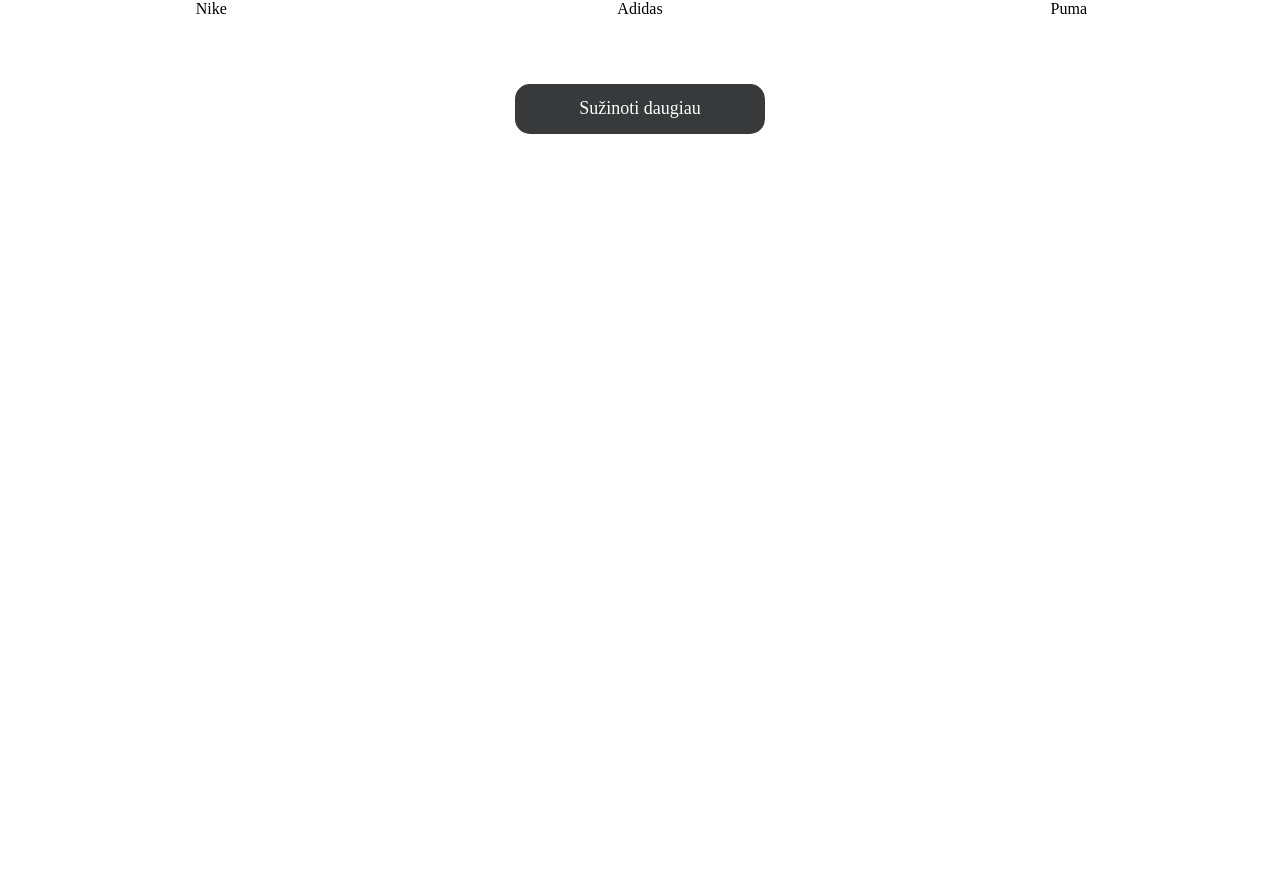
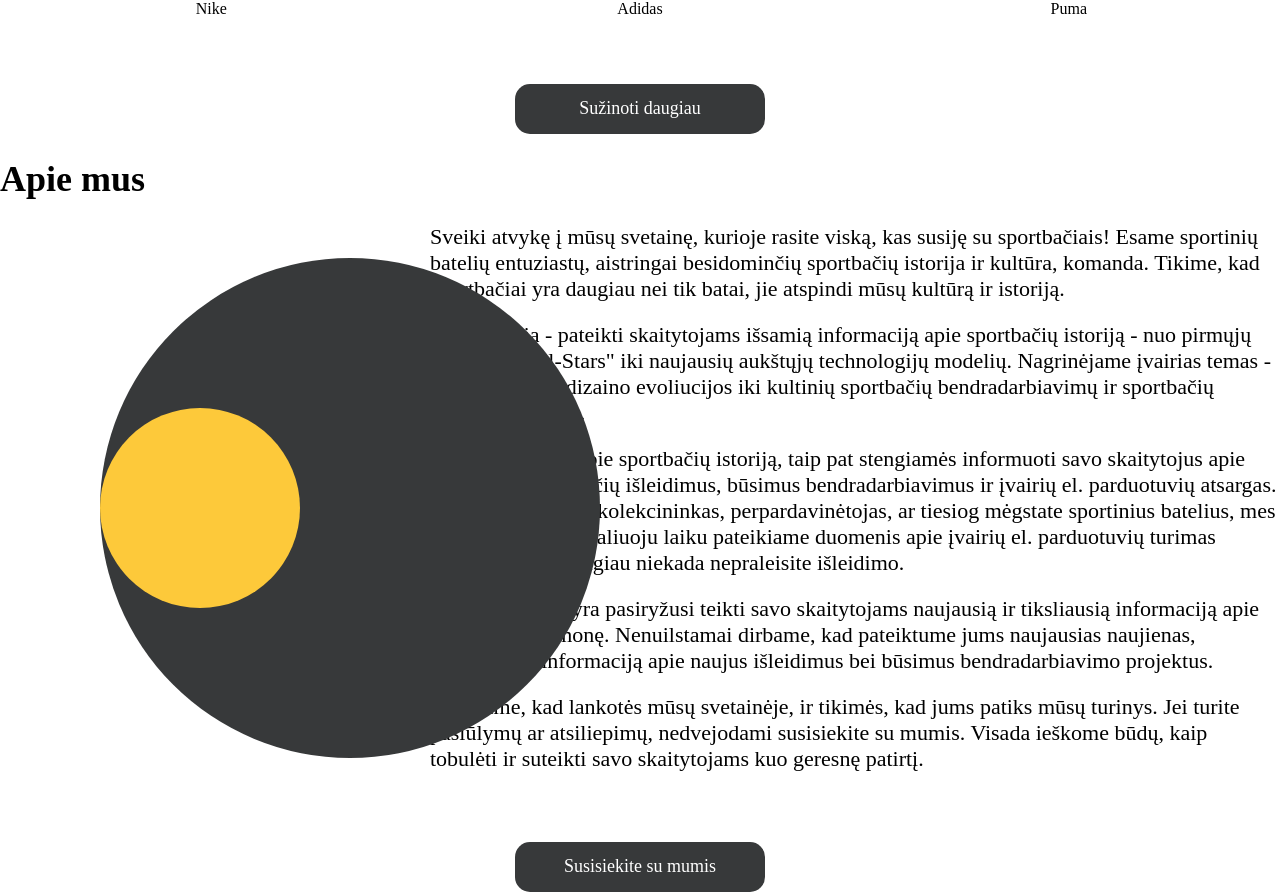
Before and after one commit to Gretamass/know-your-sneakers-frontend, a Vue app: page / in a window 1280 px wide. Shown: the part 2476-3368 px from the top of the page. Before the commit the page ends 2610 px from the top, so only its background shows below. Built offline with nearby package versions, Linux system fonts and the light colour scheme; a web font is replaced by a local one.

Commit message:
add about us section for desktop devices

```diff
--- /dev/null
+++ b/src/components/AboutUsPreview.vue
@@ -0,0 +1,121 @@
+<template>
+  <div class="illustrations">
+    <div class="grey circle"></div>
+    <div class="yellow pill"></div>
+    <div class="grey circle"></div>
+  </div>
+  <div class="about-us-container">
+    <div class="heading-container"><h1>Apie mus</h1></div>
+    <div class="about-us-holder">
+      <div class="illustrations">
+        <div class="grey circle"></div>
+        <div class="yellow circle"></div>
+      </div>
+      <div class="about-us">
+        <span
+          >Sveiki atvykę į mūsų svetainę, kurioje rasite viską, kas susiję su
+          sportbačiais! Esame sportinių batelių entuziastų, aistringai
+          besidominčių sportbačių istorija ir kultūra, komanda. Tikime, kad
+          sportbačiai yra daugiau nei tik batai, jie atspindi mūsų kultūrą ir
+          istoriją.</span
+        >
+        <span
+          >Mūsų misija - pateikti skaitytojams išsamią informaciją apie
+          sportbačių istoriją - nuo pirmųjų "Converse All-Stars" iki naujausių
+          aukštųjų technologijų modelių. Nagrinėjame įvairias temas - nuo
+          sportbačių dizaino evoliucijos iki kultinių sportbačių
+          bendradarbiavimų ir sportbačių kultūros iškilimo.</span
+        >
+        <span
+          >Be informacijos apie sportbačių istoriją, taip pat stengiamės
+          informuoti savo skaitytojus apie naujausius sportbačių išleidimus,
+          būsimus bendradarbiavimus ir įvairių el. parduotuvių atsargas.
+          Nesvarbu, ar esate kolekcininkas, perpardavinėtojas, ar tiesiog
+          mėgstate sportinius batelius, mes jums padėsime. Realiuoju laiku
+          pateikiame duomenis apie įvairių el. parduotuvių turimas atsargas,
+          todėl daugiau niekada nepraleisite išleidimo.</span
+        >
+        <span
+          >Mūsų komanda yra pasiryžusi teikti savo skaitytojams naujausią ir
+          tiksliausią informaciją apie sportbačių pramonę. Nenuilstamai dirbame,
+          kad pateiktume jums naujausias naujienas, apžvalgas ir informaciją
+          apie naujus išleidimus bei būsimus bendradarbiavimo projektus.</span
+        >
+        <span
+          >Dėkojame, kad lankotės mūsų svetainėje, ir tikimės, kad jums patiks
+          mūsų turinys. Jei turite pasiūlymų ar atsiliepimų, nedvejodami
+          susisiekite su mumis. Visada ieškome būdų, kaip tobulėti ir suteikti
+          savo skaitytojams kuo geresnę patirtį.</span
+        >
+      </div>
+    </div>
+    <button class="primary-button">Susisiekite su mumis</button>
+  </div>
+</template>
+
+<script>
+export default {
+  name: "AboutUsPreview",
+};
+</script>
+
+<style scoped lang="scss">
+@import "@/assets/_mixins.scss";
+
+.primary-button {
+  @include primary-button;
+}
+.heading-container {
+  @include heading-container;
+}
+.about-us-container {
+  max-width: 1550px;
+  width: 100%;
+  @include flex-center-column;
+  align-items: center;
+
+  .about-us-holder {
+    max-width: 100vw;
+    width: 100%;
+    display: flex;
+    flex-direction: row;
+    justify-content: space-between;
+    align-items: center;
+  }
+  .illustrations {
+    flex: 1;
+    display: flex;
+    flex-direction: column;
+    justify-content: center;
+    align-items: flex-start;
+    position: relative;
+    .yellow.circle {
+      @include circle;
+      height: 200px;
+      width: 200px;
+      margin-left: 100px;
+      position: absolute;
+    }
+    .grey.circle {
+      @include circle;
+      height: 500px;
+      width: 500px;
+      margin-left: 100px;
+      position: absolute;
+    }
+  }
+  .about-us {
+    flex: 2;
+    max-width: 850px;
+    display: flex;
+    flex-direction: column;
+    justify-content: flex-start;
+    span {
+      margin-bottom: 20px;
+      text-align: start;
+      font-family: "Kumbh Sans";
+      font-size: 22px;
+    }
+  }
+}
+</style>
--- a/src/views/Home.vue
+++ b/src/views/Home.vue
@@ -3,6 +3,7 @@
   <Hero></Hero>
   <ArticlesPreview></ArticlesPreview>
   <SneakersHistoryPreview></SneakersHistoryPreview>
+  <about-us-preview></about-us-preview>
 </template>
 
 <script>
@@ -11,10 +12,12 @@
 import SneakersHistoryPreview from "@/components/SneakersHistoryPreview.vue";
 
 import { useMainStore } from "@/stores/mainStore";
+import AboutUsPreview from "@/components/AboutUsPreview.vue";
 
 export default {
   name: "Home-item",
   components: {
+    AboutUsPreview,
     SneakersHistoryPreview,
     ArticlesPreview,
     Hero,
```
